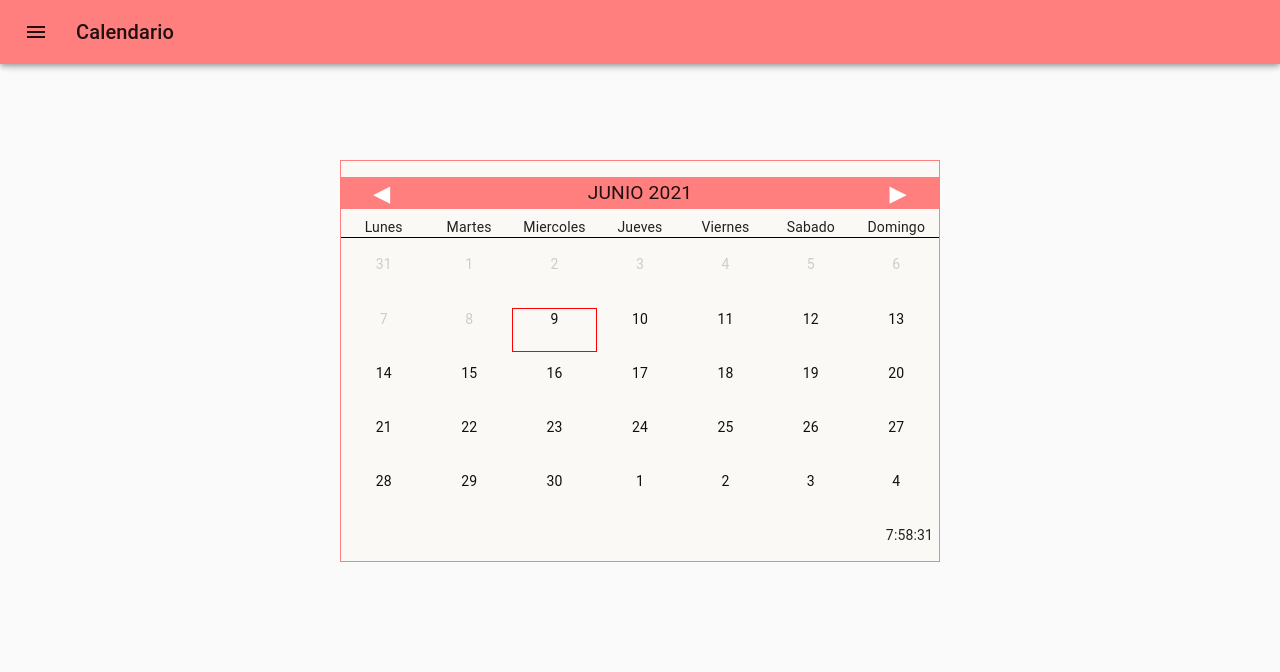
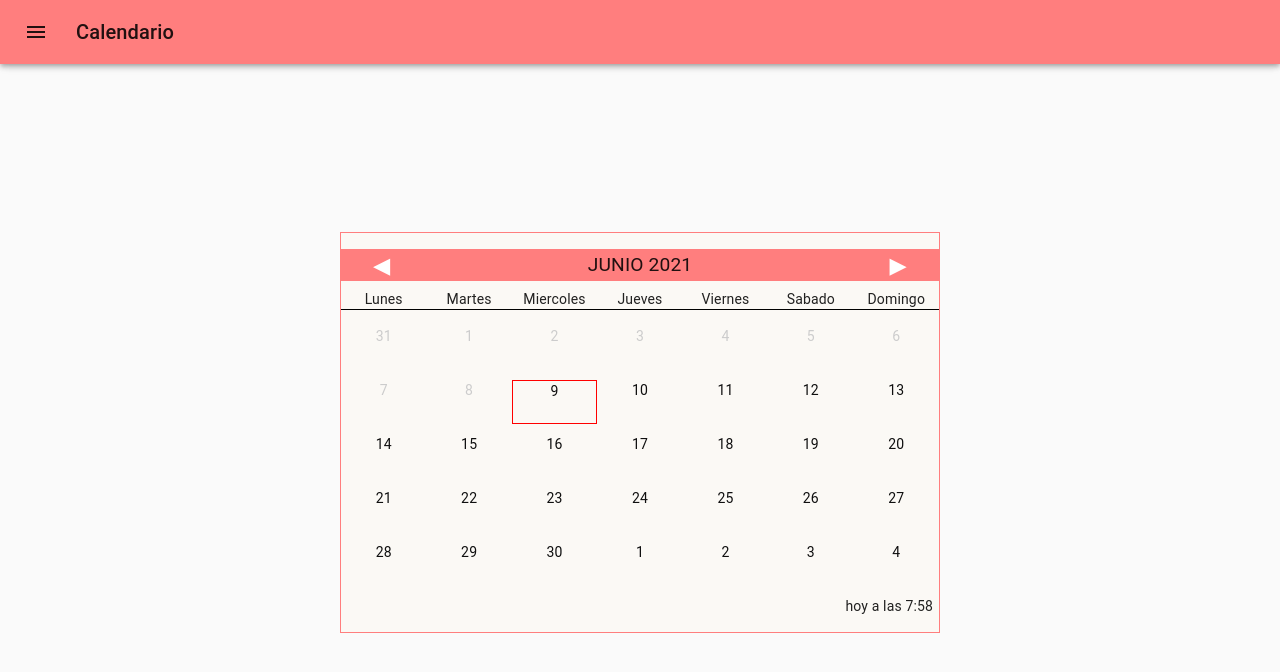
Before and after one commit to celestino1987/calendario-citas, a React (Create React App) app: page / in a window 1280 px wide. Shown: the top 672 px of the page. Built offline with nearby package versions, Linux system fonts and the light colour scheme; no server answers.

Commit message:
cambios:no se puede  coger  ciita si ya hay una cta en ese mismo dia o diqas atras del dia presente

```diff
--- a/src/App.js
+++ b/src/App.js
@@ -2,13 +2,18 @@
 import './App.css';
 import { CalendaryApp } from './components/CalendaryApp';
 import { NavarDrawer } from './components/NavarDrawer';
+import { DataProvider } from "./components/context/DaysContext";
+import { AppointmentMenu } from './components/AppointmentMenu';
 
 function App() {
   return (
-    <div className="App">
-    <CalendaryApp />
-    <NavarDrawer />
-    </div>
+    <DataProvider>
+      <div className="App">
+        <AppointmentMenu />
+        <CalendaryApp />
+        <NavarDrawer />
+      </div>
+    </DataProvider>
   );
 }
 
--- a/src/components/AppointmentMenu.js
+++ b/src/components/AppointmentMenu.js
@@ -1,11 +1,13 @@
-import React, { useState } from 'react';
+import React, { useContext, useState } from 'react';
 import TextField from '@material-ui/core/TextField';
 import { makeStyles } from '@material-ui/core/styles';
 import moment from 'moment';
-import { Button } from '@material-ui/core';
+
 import { serviceUsers } from '../service/useService';
 import { serviceSwal } from '../service/serviceSwal';
+import { DaysContext } from "./context/DaysContext";
 import '../style/AppointmentMenu.css';
+import { Button } from '@material-ui/core';
 const useStyles = makeStyles((theme) => ({
   container: {
     display: 'flex',
@@ -19,9 +21,10 @@ const useStyles = makeStyles((theme) => ({
 }));
 
 export const AppointmentMenu = () => {
-  const hour = moment();
-  hour.format() ;
+  const hour = moment().format('D');
+  console.log(hour)
 
+  const { days} = useContext(DaysContext);
   const classes = useStyles();
 
   const [name, setName] = useState('');
@@ -40,6 +43,7 @@ export const AppointmentMenu = () => {
     NEWDAY:NEWDAY
 
   };
+  const x = days?.map((name) => name.NEWDAY).filter((NEWDAY) => NEWDAY);
 
   const handleSubmit = async (e) => {
     e?.preventDefault();
@@ -65,11 +69,25 @@ export const AppointmentMenu = () => {
     }
   };
   const isValidForm = () => {
+    for (let i = 0; i < x?.length; i++) {
+      console.log("bucle for");
+      if (x[i] == cita.NEWDAY) {
+        serviceSwal(
+          "error",
+          "Oops..",
+          "Esta día  ya tiene cita, coja otro día",
+          true
+        );
+        return false;
+      }
+    }
+
+
     if (name?.length <= 0) {
       serviceSwal('error', 'Oops..', 'El campo nombre debe rellenarse', true);
       return false;
     }
-    if (date <= hour.format('YYYY MM DD')) {
+    if (cita.NEWDAY < hour) {
       serviceSwal('error', 'Oops..', 'la fecha tiene que ser posterior', true);
       return false;
     }
@@ -115,4 +133,5 @@ export const AppointmentMenu = () => {
       </form>
     </>
   );
+
 };
--- a/src/components/CalendaryApp.js
+++ b/src/components/CalendaryApp.js
@@ -1,21 +1,32 @@
-import React, { useState, useEffect } from 'react';
+import React, { useState, useEffect, useContext } from 'react';
 import moment from 'moment';
 import 'moment/locale/es';
 import '../style/CalendaryApp.css';
-import { serviceUsers } from '../service/useService';
+
 import { useHookCite } from '../hooks/useHookCite';
+import { DaysContext } from "./context/DaysContext";
 
 export const CalendaryApp = () => {
-  moment.locale('es');
-  const hour = moment(); // todo => variable solo para la  hora  => ARREGLAR
+
+  const { days, setDays } = useContext(DaysContext);
+  moment.locale("es");
+  const [time , setTime] = useState()
+
+
   const [calendar, setCalendar] = useState([]);
   const [val, setVal] = useState(moment());
-  const [days, setDays] = useState(new Array(30).fill(''))
+
   const listUsers = useHookCite()
- // console.log(listUsers)
-
+  // console.log(listUsers)
   const startDay = val.clone().startOf('month').startOf('week');
   const endDay = val.clone().endOf('month').endOf('week');
+useEffect(() => {
+ setTime(moment().calendar())
+ console.log(time)
+
+}, [time])
+
+
 
   ////////////////
   useEffect(() => {
@@ -34,7 +45,7 @@ export const CalendaryApp = () => {
       return listUsers.find((user) => user.NEWDAY === (index+1).toString()) || day
     })
     setDays(daysWithDates);
-  }, [listUsers]);
+  }, [listUsers,val]);
 
   ///////////Funciones//////////
 
@@ -94,7 +105,7 @@ export const CalendaryApp = () => {
         </div>
         <div className="calendarDays">
           {calendar.map((week, indexWeek) => (
-            <div key={(1 + indexWeek).toString()}>
+            <div className="dayName" key={(1 + indexWeek).toString()}>
               {week.map((day, indexParent) => (
                 <div className="day" onClick={() => setVal(day)}>
 
@@ -108,7 +119,7 @@ export const CalendaryApp = () => {
             </div>
           ))}
         </div>
-        <div className="hour">{hour.format('LTS')}</div>
+        <div className="hour">{time}</div>
       </div>
     </>
   );
--- /dev/null
+++ b/src/components/context/DaysContext.js
@@ -0,0 +1,17 @@
+import React, { createContext, useState } from "react";
+
+export const DaysContext = createContext();
+
+export const DataProvider = ({ children }) => {
+  const [days, setDays] = useState(new Array(30).fill(""));
+  return (
+    <DaysContext.Provider
+      value={{
+        days,
+        setDays,
+      }}
+    >
+      {children}
+    </DaysContext.Provider>
+  );
+};
--- a/src/style/CalendaryApp.css
+++ b/src/style/CalendaryApp.css
@@ -39,6 +39,7 @@ flex {
   border-bottom: 1px solid black;
 }
 .day {
+
   position: relative;
   width: calc(100% / 7);
   height: 44px;
@@ -67,3 +68,11 @@ flex {
     margin-right: 1%;
 
 }
+.dayName{
+
+  display: flex;
+  align-items: center;
+}
+.name{
+  color: rgb(117, 116, 116);
+}
```
Also changed, not shown: 2 other files (tests, documents, lock files or other folders).
